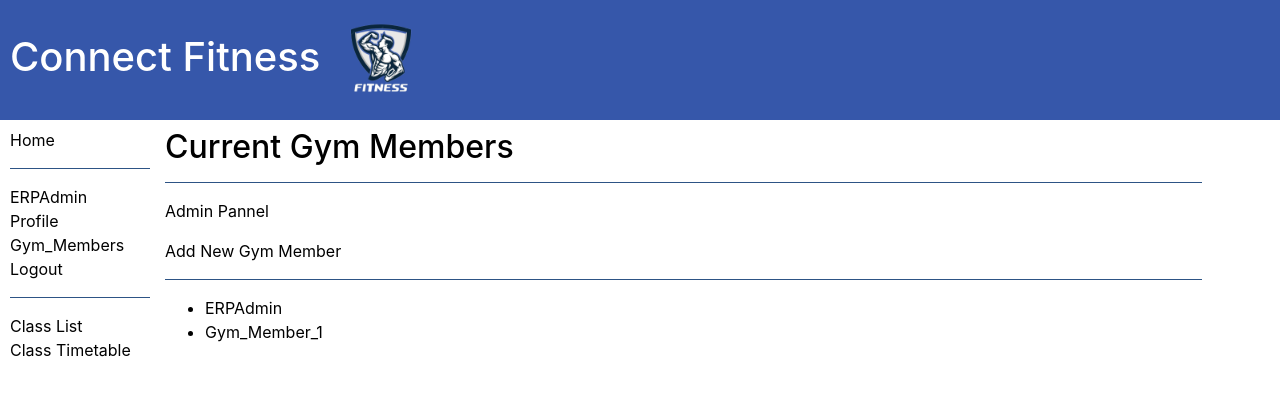
After one commit to HarrisonPlume/ERP_Website, a Django app: page /ERP/user_profiles in a window 1280 px wide. The commit adds this page. Shown: the top 396 px of the page. Run offline with Django 4.2, Linux system fonts and the light colour scheme; a user stored in the database is signed in; data comes from the database, SQL or seed files in the repository; both versions use the stored data as it was after the commit.

Commit message:
Updated to include member list

```diff
--- a/ERP_Website/ERP/models.py
+++ b/ERP_Website/ERP/models.py
@@ -71,6 +71,10 @@ class UserProfile(models.Model):
     # last_name = models.CharField(max_length=40, blank=True, null=True)
     profile_picture = models.ImageField(upload_to=user_profile_image_path, blank=True, null=True)
     is_staff = models.BooleanField(default=False)
+
+    def get_absolute_url(self):
+        """Returns the url to access a sepecfic author instance."""
+        return reverse("user_profile_detail", args=[str(self.id)])
 
     class Meta:
         ordering = ['user']
--- a/ERP_Website/ERP/templates/base_generic.html
+++ b/ERP_Website/ERP/templates/base_generic.html
@@ -67,6 +67,9 @@ text-decoration: none; color:#ffffff;}
           <hr>
           <div style="color:#000000;" class = "ex2">{{ user.get_username }}</div>
           <div><a class = "ex1" href = "{% url 'user_profile_detail' user.pk|add:'-1' %}">Profile</a></div>
+          {% if user.is_staff %}
+          <div><a class = "ex1" href ="{% url 'user_profile_list' %}"">Gym_Members</a></div>
+          {% endif %}
           <a class = "ex1"href="{% url 'logout'%}?next={{request.path}}">Logout</a>
           <hr>
           {% else %}
--- /dev/null
+++ b/ERP_Website/ERP/templates/user_profile_list.html
@@ -0,0 +1,22 @@
+{% extends "base_generic.html" %}
+
+{% block content %}
+  <h2>Current Gym Members</h2>
+  {% if user.is_staff %}
+  <hr>
+  <p>Admin Pannel</p>
+  <a href = "">Add New Gym Member</a>
+  <hr>
+  {% endif %}
+  {% if user_profile_list %}
+  <ul>
+    {% for user in user_profile_list %}
+      <li>
+        <a class = "ex1" href="{{ user.get_absolute_url }}">{{user.user}}</a>
+      </li>
+    {% endfor %}
+  </ul>
+  {% else %}
+    <p>There are no Users in the system</p>
+  {% endif %}
+{% endblock %}
--- a/ERP_Website/ERP/urls.py
+++ b/ERP_Website/ERP/urls.py
@@ -14,5 +14,6 @@ urlpatterns = [
     path("timetable/update", views.Update_TimeTable, name="timetable_update"),
     path("timetable_class/<int:pk>", views.Timetable_Class_detail.as_view(), name="timetable_class"),
     path("timetable_class/<int:pk>/update", views.timetable_class_instace_update.as_view(), name="update_timetable_class"),
-    path("user_profile/<int:pk>", views.User_Profile_detail.as_view(), name="user_profile_detail")
+    path("user_profile/<int:pk>", views.User_Profile_detail.as_view(), name="user_profile_detail"),
+    path("user_profiles", views.User_Profile_List.as_view(), name="user_profile_list")
     ]
--- a/ERP_Website/ERP/views.py
+++ b/ERP_Website/ERP/views.py
@@ -49,6 +49,7 @@ class Gym_ClassListView(generic.ListView):
     model = Gym_class
     context_object_name = "gym_class_list"
     template_name = "gym_class_list.html"
+    paginate_by = 50
 
 class Create_Gym_Class(StaffUserRequiredMixin, generic.CreateView):
     model = Gym_class
@@ -88,6 +89,12 @@ class User_Profile_detail(generic.DetailView):
     model = UserProfile
     template_name = "user_profile_detail.html"
     context_object_name = "user_profile"
+
+class User_Profile_List(StaffUserRequiredMixin, generic.ListView):
+    model = UserProfile
+    context_object_name = "user_profile_list"
+    template_name = "user_profile_list.html"
+    paginate_by = 50
 
 
 
```
Also changed, not shown: ERP_Website/ERP/signals.py (deleted, +0 -15 lines), ERP_Website/db.sqlite3.
